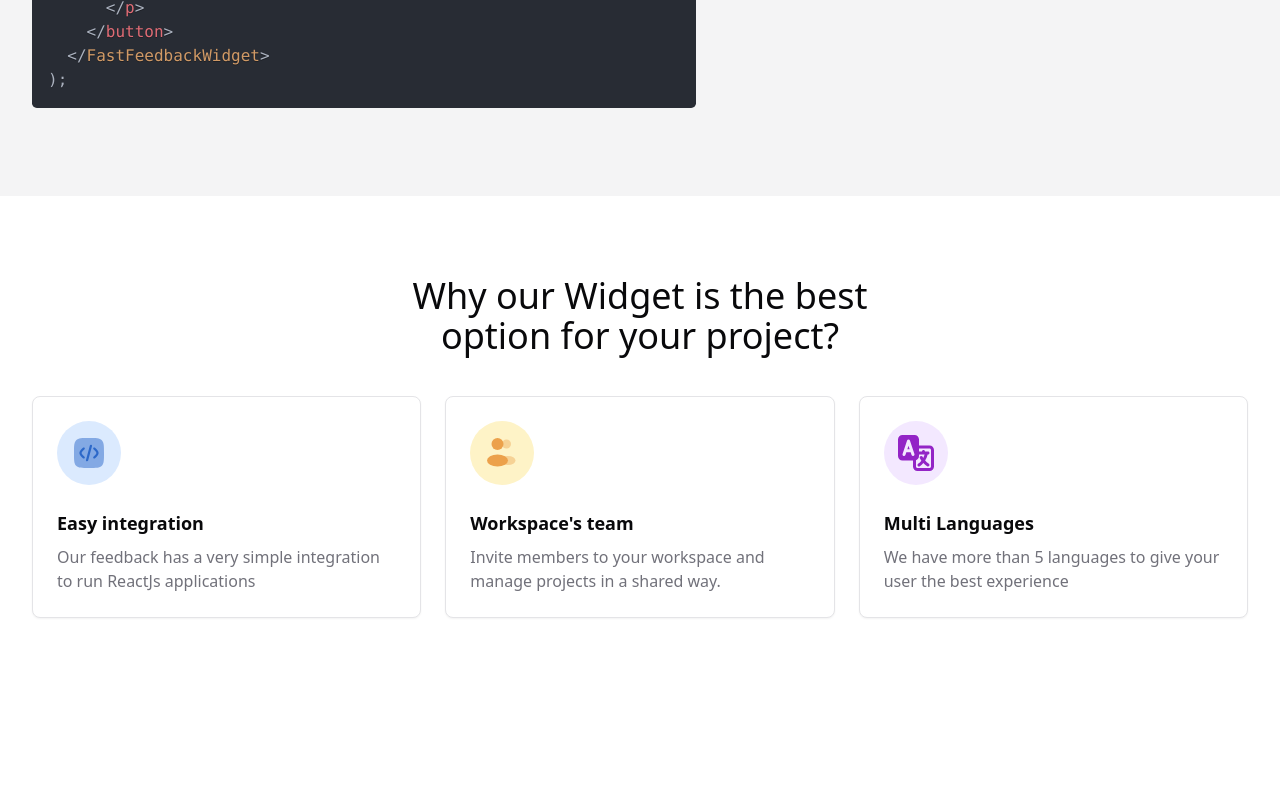
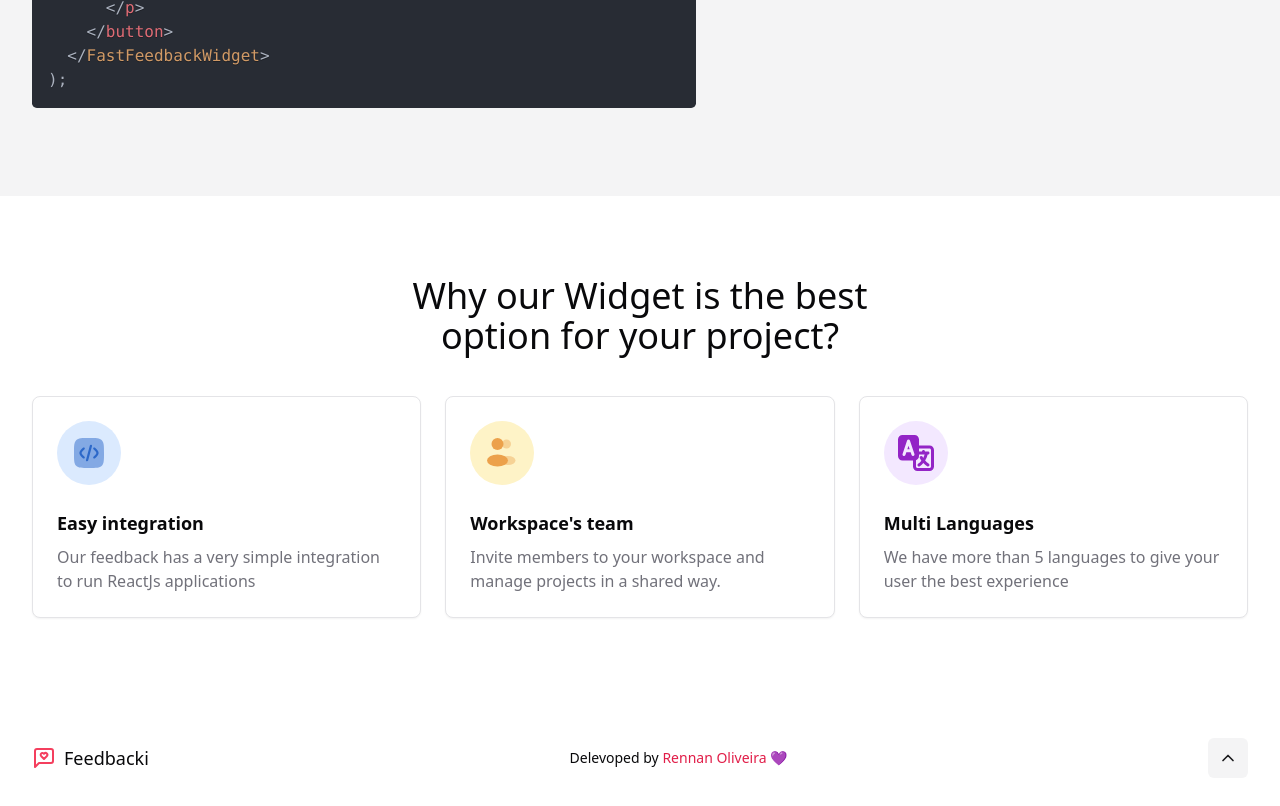
Before and after one commit to RennanD/feedbacki, a Next.js app: page / in a window 1280 px wide. Shown: the part 1168-1974 px from the top of the page. Before the commit the page ends 1866 px from the top, so only its background shows below. Built offline with nearby package versions, Linux system fonts and the light colour scheme; a web font is replaced by a local one.

Commit message:
chore: create footer

```diff
--- a/src/app/page.tsx
+++ b/src/app/page.tsx
@@ -1,3 +1,4 @@
+import { Footer } from "@/components/Footer";
 import { Header } from "@/components/Header";
 import { AboutWigetSection } from "@/sections/AboutWigetSection";
 import { BenefitsCard } from "@/sections/BenefitsSection";
@@ -18,6 +19,7 @@ export default function Home() {
         <AboutWigetSection />
         <BenefitsCard />
       </main>
+      <Footer />
     </>
   );
 }
--- /dev/null
+++ b/src/components/Footer/Footer.tsx
@@ -0,0 +1,24 @@
+import { Logo } from "../Logo";
+import { ScrollToTopButton } from "./ScrollToTopButton";
+
+export function Footer() {
+  return (
+    <footer className="w-full py-10">
+      <div className="mx-auto flex w-full max-w-[78.5rem] items-center justify-between px-5">
+        <Logo />
+
+        <p className="text-xs lg:text-sm">
+          Delevoped by{" "}
+          <a
+            className="text-primary hover:underline"
+            href="https://github.com/rennand"
+          >
+            Rennan Oliveira 💜
+          </a>
+        </p>
+
+        <ScrollToTopButton />
+      </div>
+    </footer>
+  );
+}
--- /dev/null
+++ b/src/components/Footer/ScrollToTopButton.tsx
@@ -0,0 +1,18 @@
+"use client";
+
+import { ChevronUp } from "lucide-react";
+import { Button } from "../ui/button";
+
+export function ScrollToTopButton() {
+  function handleScrollToTop() {
+    if (typeof window !== "undefined") {
+      window.scrollTo({ top: 0, behavior: "smooth" });
+    }
+  }
+
+  return (
+    <Button onClick={handleScrollToTop} size="icon" variant="secondary">
+      <ChevronUp className="h-5 w-5" />
+    </Button>
+  );
+}
--- /dev/null
+++ b/src/components/Footer/index.ts
@@ -0,0 +1 @@
+export * from "./Footer";
```
